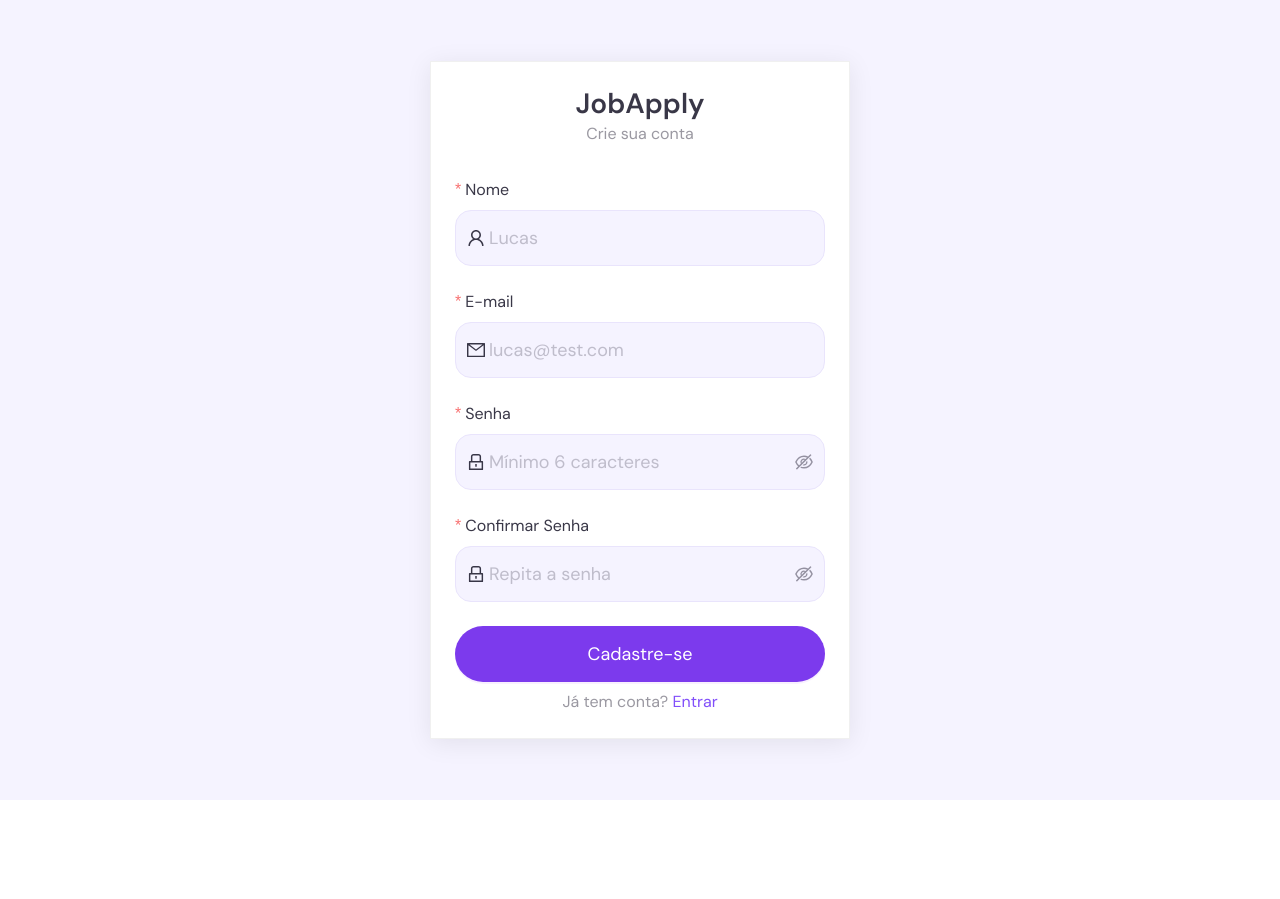
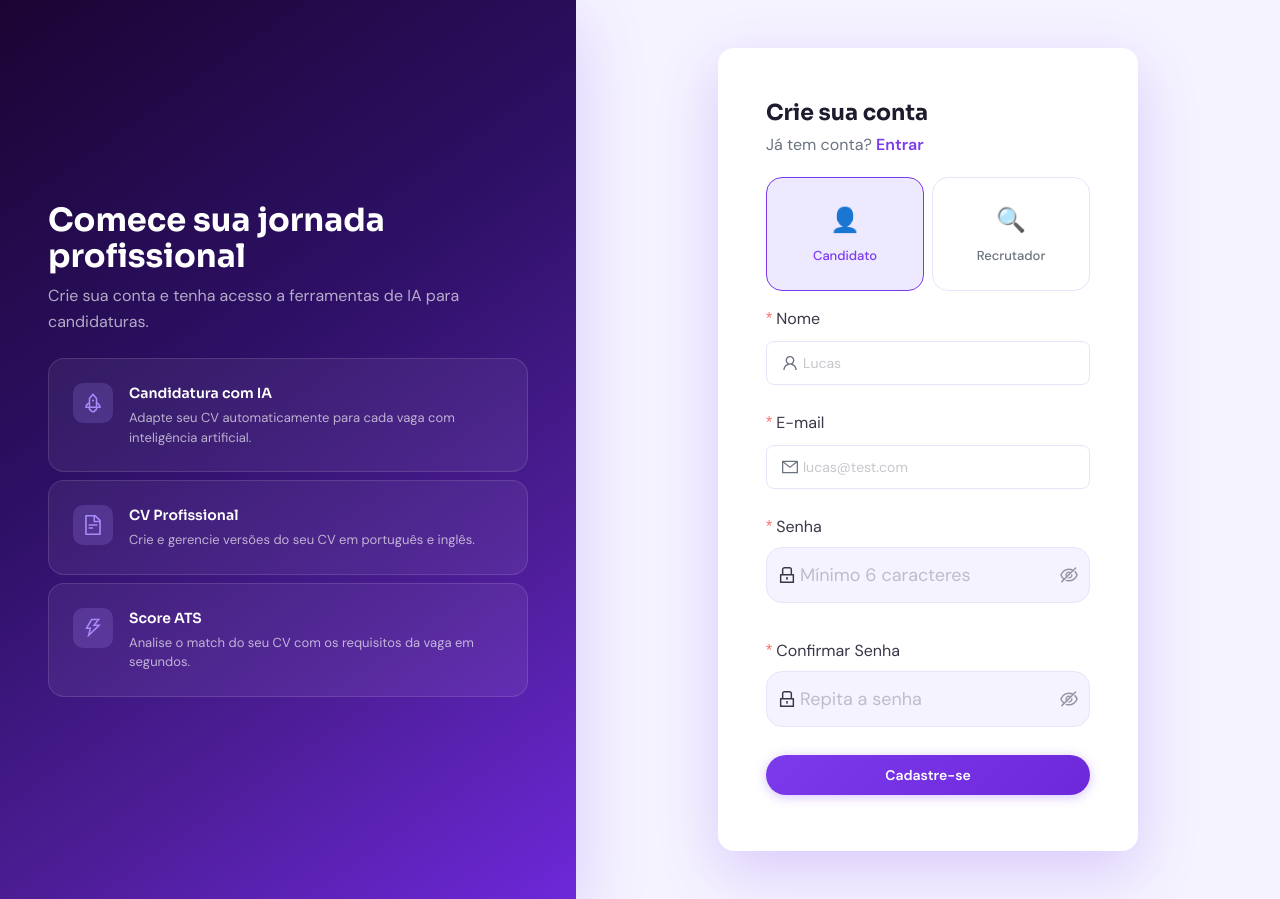
Before and after one commit to LMansoldo/jobapply, a React (Vite) app in the folder apps/jobapply-app/: page /register in a window 1280 px wide. Before the commit the page ends 800 px from the top, so only its background shows below. Built offline with nearby package versions, Linux system fonts and the light colour scheme; no server answers.

Commit message:
refactor(Auth): refactor RegisterPage to match landing-auth mockup

```diff
--- a/apps/jobapply-app/src/presentation/pages/RegisterPage.tsx
+++ b/apps/jobapply-app/src/presentation/pages/RegisterPage.tsx
@@ -1,15 +1,19 @@
 import { useState } from 'react'
-import { UserOutlined, MailOutlined, LockOutlined } from '@ant-design/icons'
+import { UserOutlined, MailOutlined, LockOutlined, RocketOutlined, FileTextOutlined, ThunderboltOutlined } from '@ant-design/icons'
 import { Link, useNavigate } from 'react-router-dom'
 import { useTranslation } from 'react-i18next'
 import { useAntApp } from '../../components/AntApp'
-import { Button } from '../../components/Button'
-import { Card } from '../../components/Card'
 import { Form, FormItem } from '../../components/Form'
-import { Input, InputPassword } from '../../components/Input'
-import { Text, Title } from '../../components/Typography'
+import { InputPassword } from '../../components/Input'
 import { register as registerService } from '../../infrastructure/repositories/authRepository'
+import { AuthLayout } from '../../design-system/auth/AuthLayout'
+import { FeatureCard } from '../../design-system/auth/FeatureCard'
+import { RoleCards } from '../../design-system/auth/RoleCards'
+import { PasswordStrength } from '../../design-system/auth/PasswordStrength'
+import { DSButton } from '../../design-system/primitives/DSButton'
+import { DSInput } from '../../design-system/primitives/DSInput'
 import { Colors } from '../../styles/theme/colors'
+import { FontFamily, FontWeight, FontSize } from '../../styles/theme/typography'
 import { Spacing } from '../../styles/theme/spacing'
 
 interface RegisterForm {
@@ -19,8 +23,38 @@ interface RegisterForm {
   confirmPassword: string
 }
 
+const LEFT_PANEL = (
+  <div style={{ display: 'flex', flexDirection: 'column', gap: Spacing.lg }}>
+    <div>
+      <h1 style={{ fontFamily: FontFamily.heading, color: Colors.white, fontSize: '3.2rem', margin: '0 0 0.8rem', fontWeight: FontWeight.bold, lineHeight: 1.15 }}>
+        Comece sua jornada profissional
+      </h1>
+      <p style={{ color: 'rgba(255,255,255,0.65)', fontSize: FontSize.base, margin: 0, lineHeight: 1.6 }}>
+        Crie sua conta e tenha acesso a ferramentas de IA para candidaturas.
+      </p>
+    </div>
+    <div style={{ display: 'flex', flexDirection: 'column', gap: Spacing.sm }}>
+      <FeatureCard icon={<RocketOutlined />} title="Candidatura com IA" description="Adapte seu CV automaticamente para cada vaga com inteligência artificial." />
+      <FeatureCard icon={<FileTextOutlined />} title="CV Profissional" description="Crie e gerencie versões do seu CV em português e inglês." />
+      <FeatureCard icon={<ThunderboltOutlined />} title="Score ATS" description="Analise o match do seu CV com os requisitos da vaga em segundos." />
+    </div>
+  </div>
+)
+
+function getPasswordStrength(password: string): 0 | 1 | 2 | 3 | 4 {
+  if (!password) return 0
+  let score = 0
+  if (password.length >= 6) score++
+  if (password.length >= 10) score++
+  if (/[A-Z]/.test(password) && /[0-9]/.test(password)) score++
+  if (/[^A-Za-z0-9]/.test(password)) score++
+  return Math.min(4, score) as 0 | 1 | 2 | 3 | 4
+}
+
 export default function RegisterPage() {
   const [loading, setLoading] = useState(false)
+  const [password, setPassword] = useState('')
+  const [role, setRole] = useState('candidate')
   const navigate = useNavigate()
   const { message } = useAntApp()
   const { t } = useTranslation()
@@ -41,24 +75,28 @@ export default function RegisterPage() {
     }
   }
 
-  return (
-    <div
-      style={{
-        minHeight: '100vh',
-        display: 'flex',
-        alignItems: 'center',
-        justifyContent: 'center',
-        background: Colors.pageBg,
-        padding: `${Spacing.lg} ${Spacing.md}`,
-      }}
-    >
-      <Card style={{ width: '100%', maxWidth: '42rem', boxShadow: `0 0.4rem 2.4rem ${Colors.shadowMd}` }}>
-        <div style={{ textAlign: 'center', marginBottom: Spacing.xl }}>
-          <Title level={3} style={{ margin: 0 }}>
-            {t('auth.appName')}
-          </Title>
-          <Text type="secondary">{t('auth.registerTitle')}</Text>
+  const RIGHT_PANEL = (
+    <div style={{ display: 'flex', flexDirection: 'column', gap: Spacing.md }}>
+      <div style={{ marginBottom: Spacing.xs }}>
+        <h2 style={{ fontFamily: FontFamily.heading, fontSize: '2.2rem', color: Colors.textMain, margin: '0 0 0.4rem', fontWeight: FontWeight.bold }}>
+          {t('auth.registerTitle')}
+        </h2>
+        <p style={{ color: Colors.textSub, fontSize: FontSize.base, margin: 0 }}>
+          {t('auth.hasAccount')}{' '}
+          <Link to="/login" style={{ color: Colors.primaryDark, fontWeight: FontWeight.semibold }}>
+            {t('auth.login')}
+          </Link>
+        </p>
       </div>
+
+      <RoleCards
+        roles={[
+          { key: 'candidate', label: 'Candidato', icon: '👤' },
+          { key: 'recruiter', label: 'Recrutador', icon: '🔍' },
+        ]}
+        value={role}
+        onChange={setRole}
+      />
 
       <Form layout="vertical" onFinish={handleSubmit} autoComplete="off">
         <FormItem
@@ -66,7 +104,7 @@ export default function RegisterPage() {
           label={t('auth.name')}
           rules={[{ required: true, message: t('auth.requiredName') }]}
         >
-            <Input prefix={<UserOutlined />} placeholder={t('auth.namePlaceholder')} size="large" />
+          <DSInput leftIcon={<UserOutlined />} placeholder={t('auth.namePlaceholder')} filled />
         </FormItem>
 
         <FormItem
@@ -77,7 +115,7 @@ export default function RegisterPage() {
             { type: 'email', message: t('auth.invalidEmail') },
           ]}
         >
-            <Input prefix={<MailOutlined />} placeholder={t('auth.emailPlaceholder')} size="large" />
+          <DSInput leftIcon={<MailOutlined />} placeholder={t('auth.emailPlaceholder')} filled />
         </FormItem>
 
         <FormItem
@@ -88,13 +126,21 @@ export default function RegisterPage() {
             { min: 6, message: t('auth.minPassword') },
           ]}
         >
-            <InputPassword prefix={<LockOutlined />} placeholder={t('auth.minPasswordPlaceholder')} size="large" />
+          <InputPassword
+            prefix={<LockOutlined />}
+            placeholder={t('auth.minPasswordPlaceholder')}
+            size="large"
+            onChange={(e) => setPassword(e.target.value)}
+          />
         </FormItem>
+
+        <PasswordStrength value={getPasswordStrength(password)} />
 
         <FormItem
           name="confirmPassword"
           label={t('auth.confirmPassword')}
           dependencies={['password']}
+          style={{ marginTop: Spacing.sm }}
           rules={[
             { required: true, message: t('auth.requiredConfirm') },
             ({ getFieldValue }) => ({
@@ -110,18 +156,14 @@ export default function RegisterPage() {
           <InputPassword prefix={<LockOutlined />} placeholder={t('auth.confirmPasswordPlaceholder')} size="large" />
         </FormItem>
 
-          <FormItem style={{ marginBottom: Spacing.sm }}>
-            <Button type="primary" htmlType="submit" loading={loading} block size="large">
+        <FormItem style={{ marginBottom: Spacing.xs, marginTop: Spacing.sm }}>
+          <DSButton variant="primary" htmlType="submit" loading={loading} style={{ width: '100%' }}>
             {t('auth.register')}
-            </Button>
+          </DSButton>
         </FormItem>
-
-          <div style={{ textAlign: 'center' }}>
-            <Text type="secondary">{t('auth.hasAccount')} </Text>
-            <Link to="/login">{t('auth.login')}</Link>
-          </div>
       </Form>
-      </Card>
     </div>
   )
+
+  return <AuthLayout left={LEFT_PANEL} right={RIGHT_PANEL} />
 }
```
Lines whose indentation alone changed are shown as unchanged.
